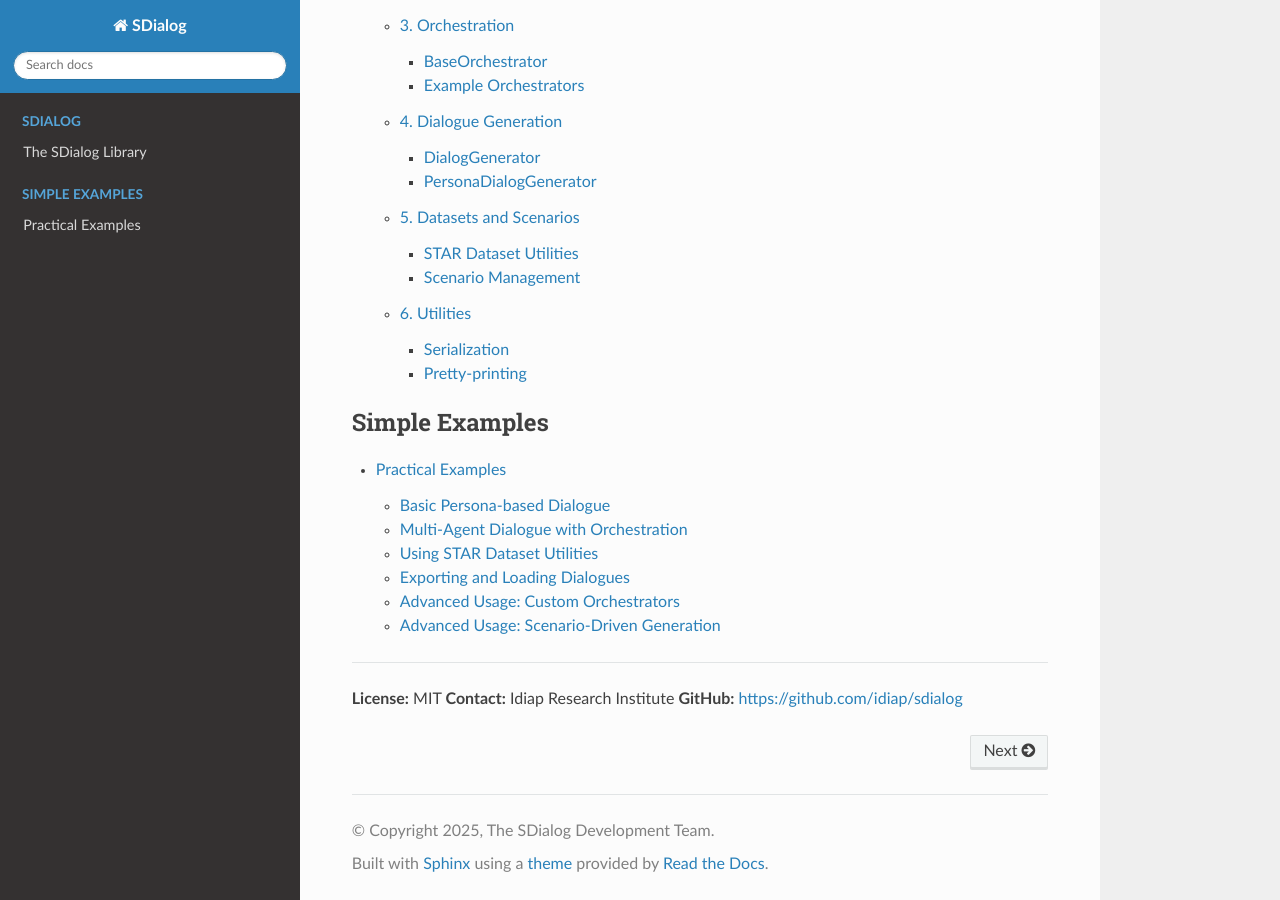
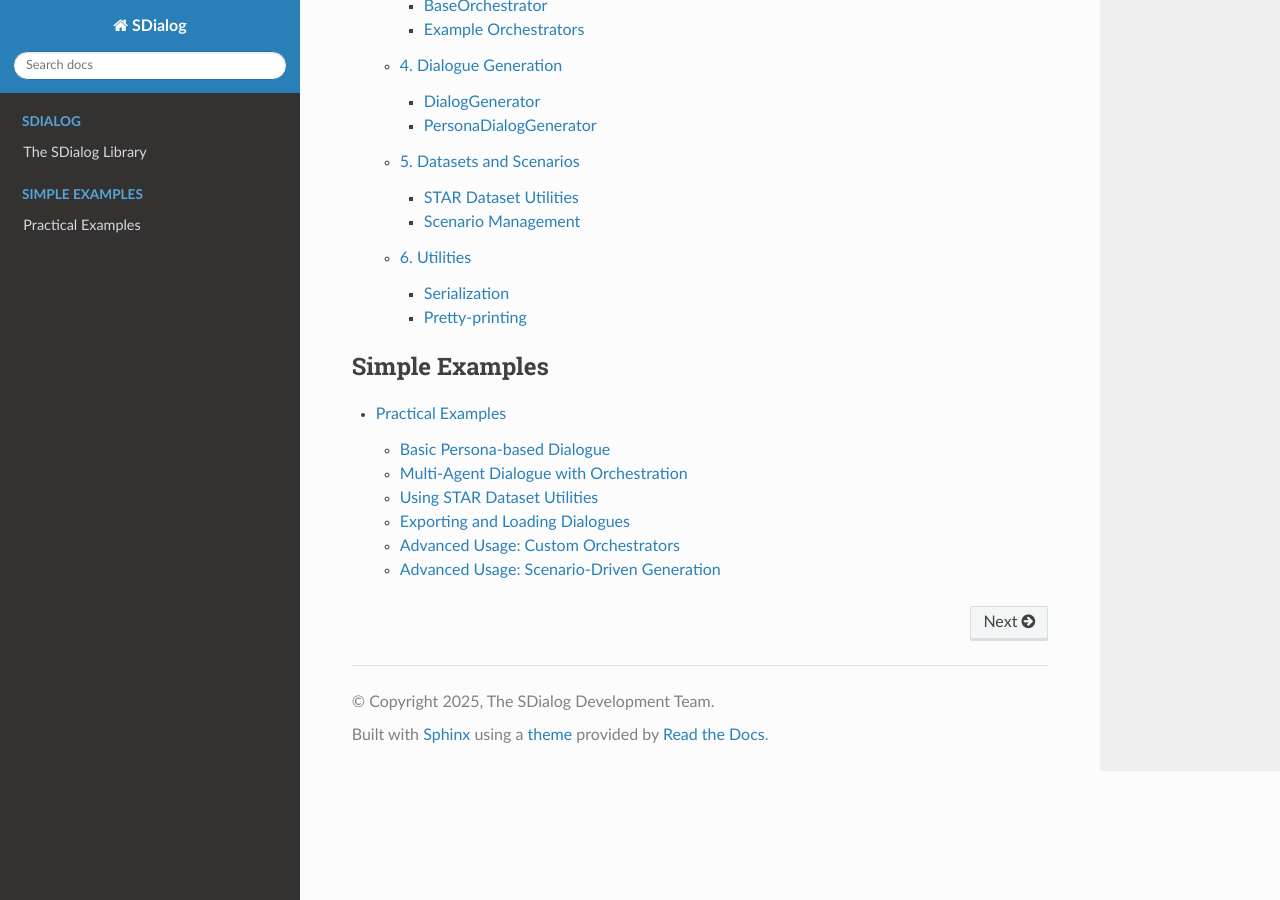
Before and after one commit to qanastek/sdialog, a Sphinx documentation site: the page built from docs/index.rst, in a window 1280 px wide and 900 px high, scrolled down 1211 px. Built offline with Sphinx 7.4.7 and the Read the Docs theme 3.1.0, drawn with Linux system fonts in a browser that asks for light colours; formulas are drawn with MathJax 3; pages that are not in the unit, such as notebooks, are missing from menus; some of the changed lines change nothing that is shown; some of the changed text lies outside the part shown.

Commit message:
Update docs

```diff
--- a/docs/index.rst
+++ b/docs/index.rst
@@ -1,8 +1,5 @@
 Synthetic Dialogue Generation with SDialog
 ==========================================
-
-Motivation
-----------
 
 Conversational AI research and applications increasingly rely on high-quality, flexible, and reproducible synthetic dialogues for training, evaluation, and benchmarking. However, generating such dialogues presents several challenges:
 
@@ -12,7 +9,7 @@
 - **LLM Integration:** Leveraging instruction-tuned Large Language Models (LLMs) for dialogue generation requires seamless integration, prompt management, and memory handling.
 - **Scenario and Dataset Management:** Managing complex scenarios, flowcharts, and persona definitions is essential for reproducible research and controlled experimentation.
 
-**SDialog** addresses these needs by providing a comprehensive, extensible framework for synthetic dialogue generation and analysis, supporting:
+`**SDialog** <https://github.com/idiap/sdialog>`__ addresses these needs by providing a comprehensive, extensible framework for synthetic dialogue generation and analysis, supporting:
 
 - **Persona-based role-playing** with LLMs for realistic, diverse conversations.
 - **Multi-agent and orchestrated dialogues** for complex, scenario-driven simulations.
@@ -23,8 +20,8 @@
 Whether you are building conversational datasets, evaluating dialogue models, or experimenting with new conversational AI techniques, SDialog offers the abstractions and tools you need.
 
 
-Further Readings
-================
+User Guide
+==========
 
 .. toctree::
    :maxdepth: 3
@@ -51,9 +48,3 @@
    about/changelog
    about/contributing
    about/license
-
-----
-
-**License:** MIT
-**Contact:** Idiap Research Institute
-**GitHub:** https://github.com/idiap/sdialog
```
